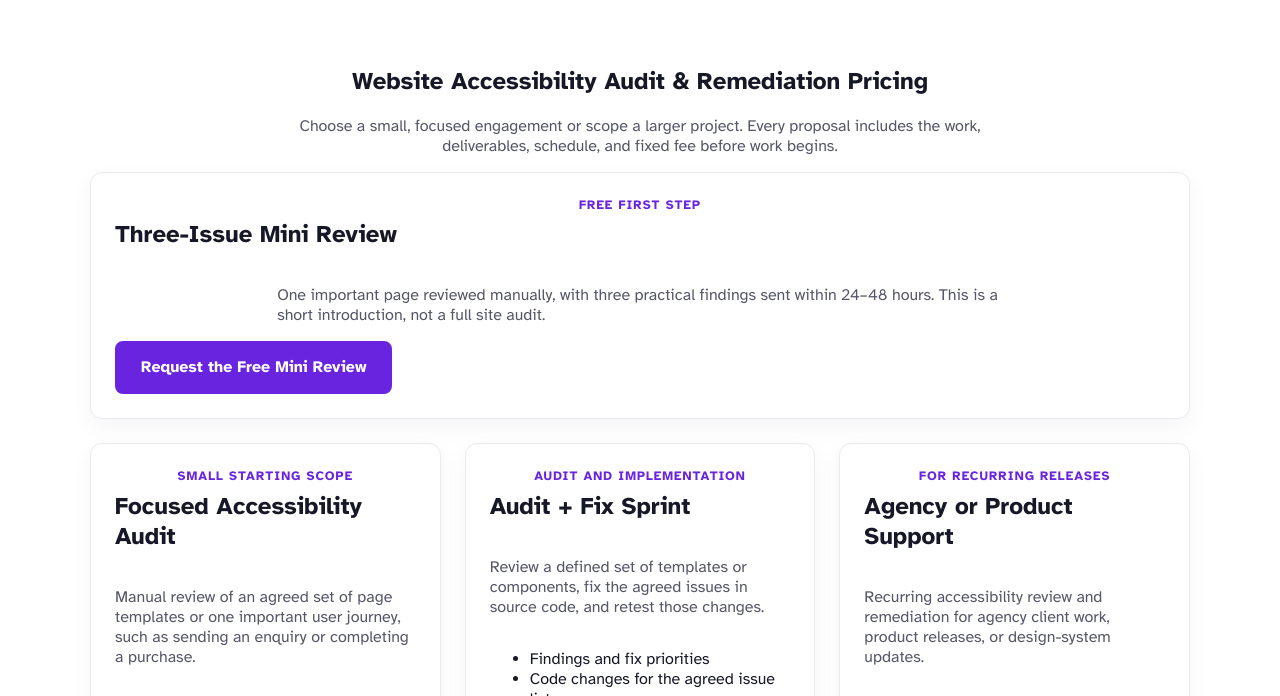
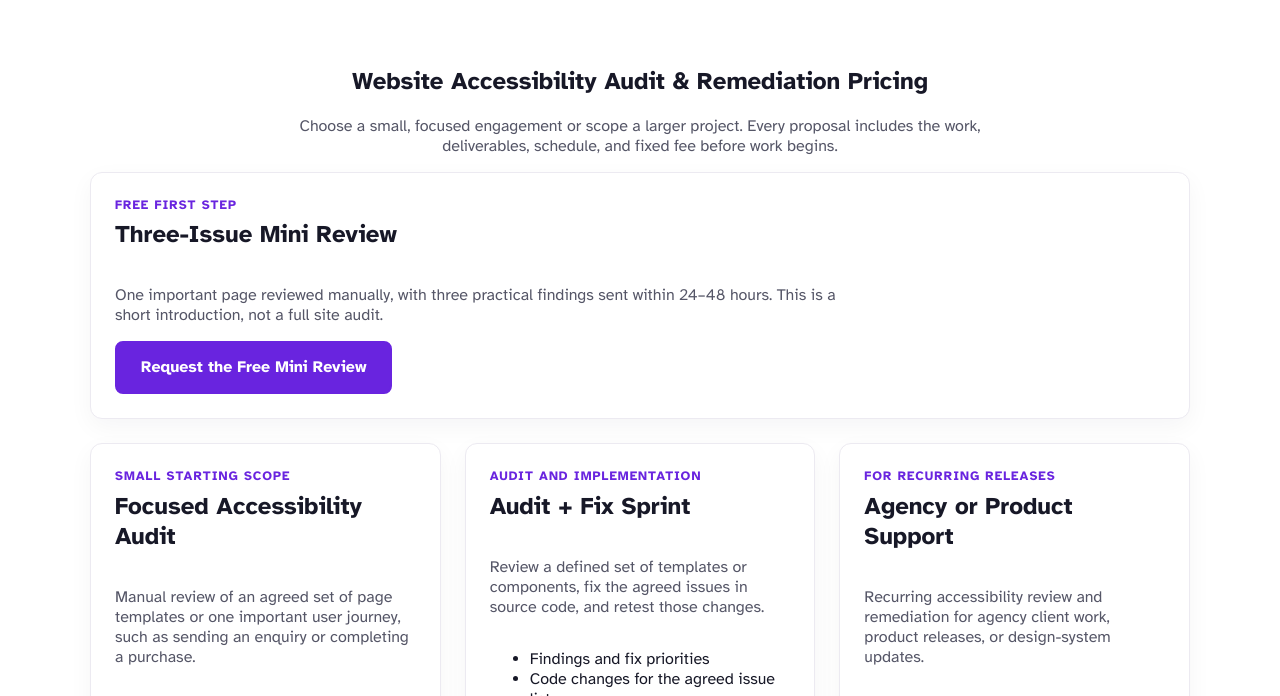
Before and after one commit to Himanshumamba/Web-Accesssibility, a plain HTML site: page pricing.html in a window 1280 px wide. Shown: the part 82-778 px from the top of the page. Drawn offline with Linux system fonts and the light colour scheme.

Commit message:
Align pricing card copy

```diff
--- a/pricing.html
+++ b/pricing.html
@@ -9,7 +9,7 @@
 <link rel="canonical" href="https://websiteaccessibilityfix.com/pricing.html">
 <script defer src="analytics.js"></script>
 <link href="https://fonts.googleapis.com/css2?family=Atkinson+Hyperlegible:wght@400;700&display=swap" rel="stylesheet">
-<link rel="stylesheet" href="style.css?v=20261124-7">
+<link rel="stylesheet" href="style.css?v=20261124-8">
 </head>
 <body class="site-page">
 
--- a/style.css
+++ b/style.css
@@ -1622,6 +1622,14 @@ p {
 
 .pricing-card .btn {
   margin-top: auto;
+}
+
+.site-page .pricing-card > p {
+  width: 100%;
+  max-width: 70ch;
+  margin-left: 0;
+  margin-right: 0;
+  text-align: left;
 }
 
 @media (max-width: 940px) {
```
